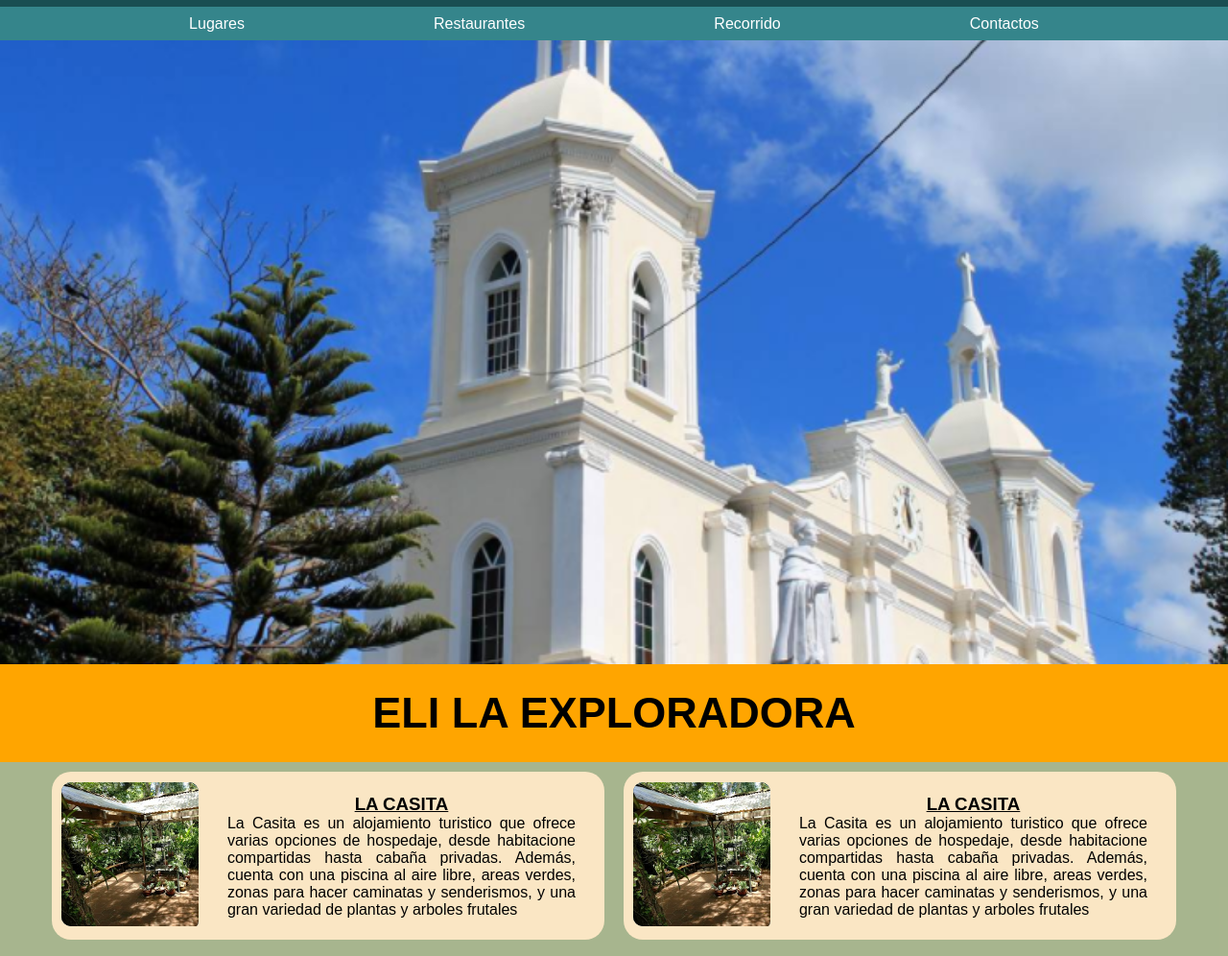
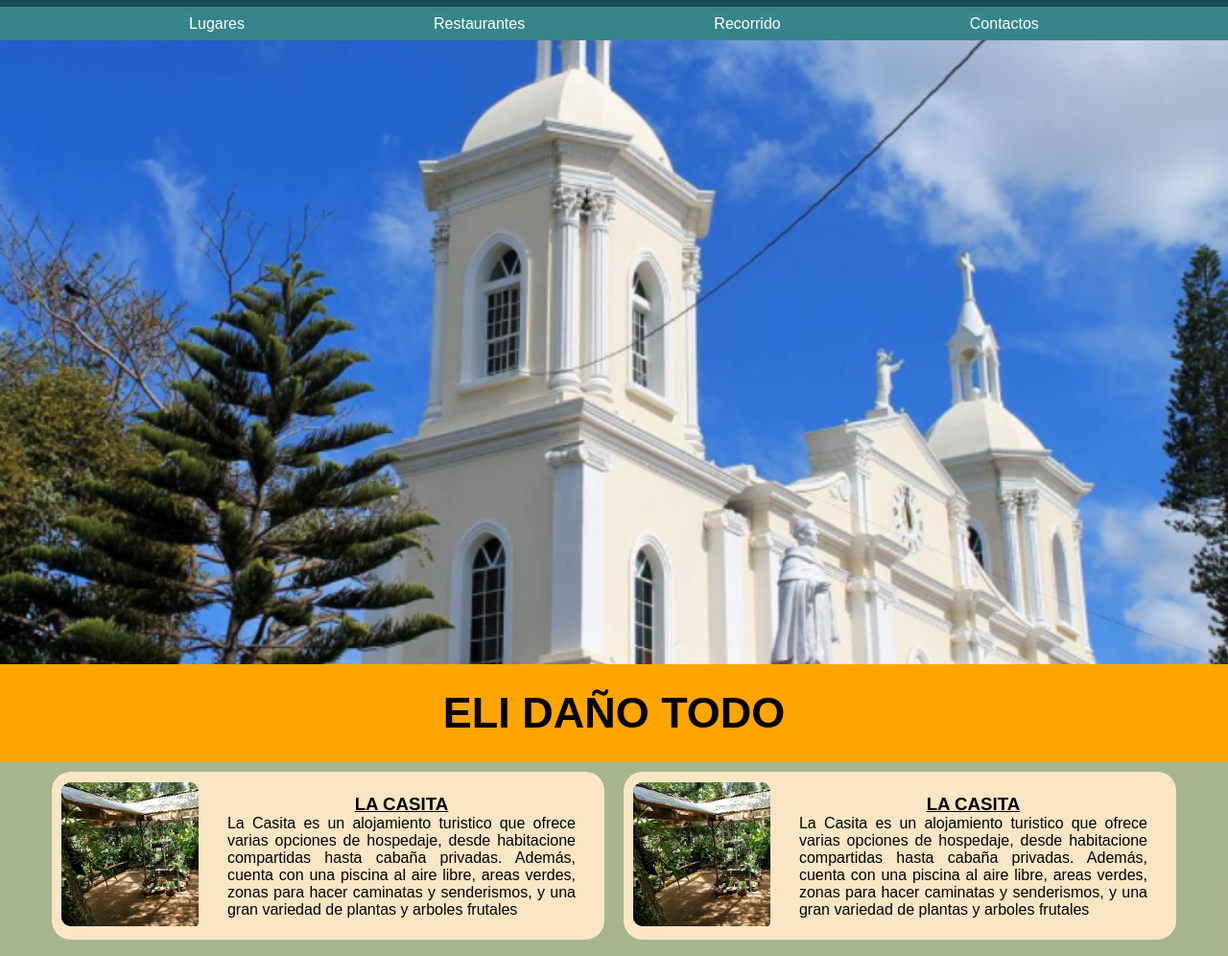
Before and after one commit to cristhianochoa29/nicexplore, a plain HTML site: page index.html in a window 1280 px wide. Shown: the part 93-1089 px from the top of the page at 96% size. Drawn offline with Linux system fonts and the light colour scheme.

Commit message:
CAMBIAMOS EL MENSAJE PRINCIPAL

```diff
--- a/index.html
+++ b/index.html
@@ -45,7 +45,7 @@
         </div>
         <!-- lugares -->
         <div class="contentInfo" id="lugares">
-        <h2>ELI LA EXPLORADORA</h2>
+        <h2>ELI DAÑO TODO</h2>
         </div>
         <div class="contentLocation">
 
```
